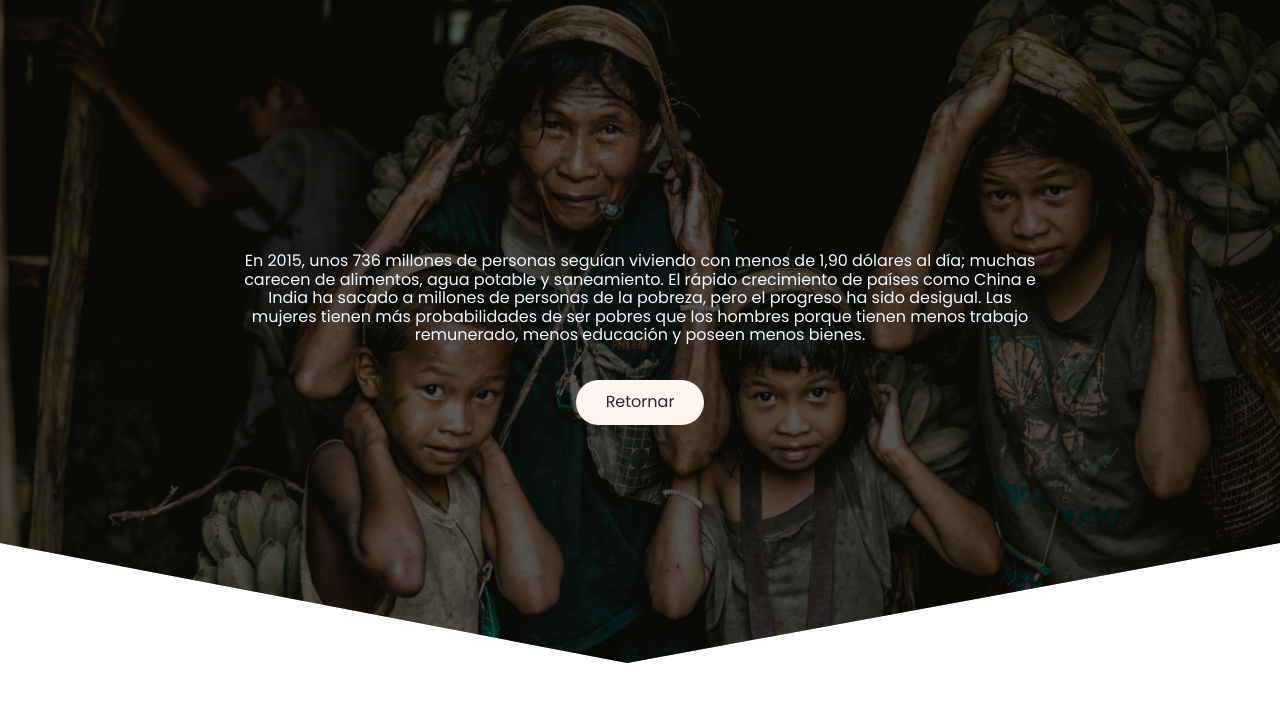
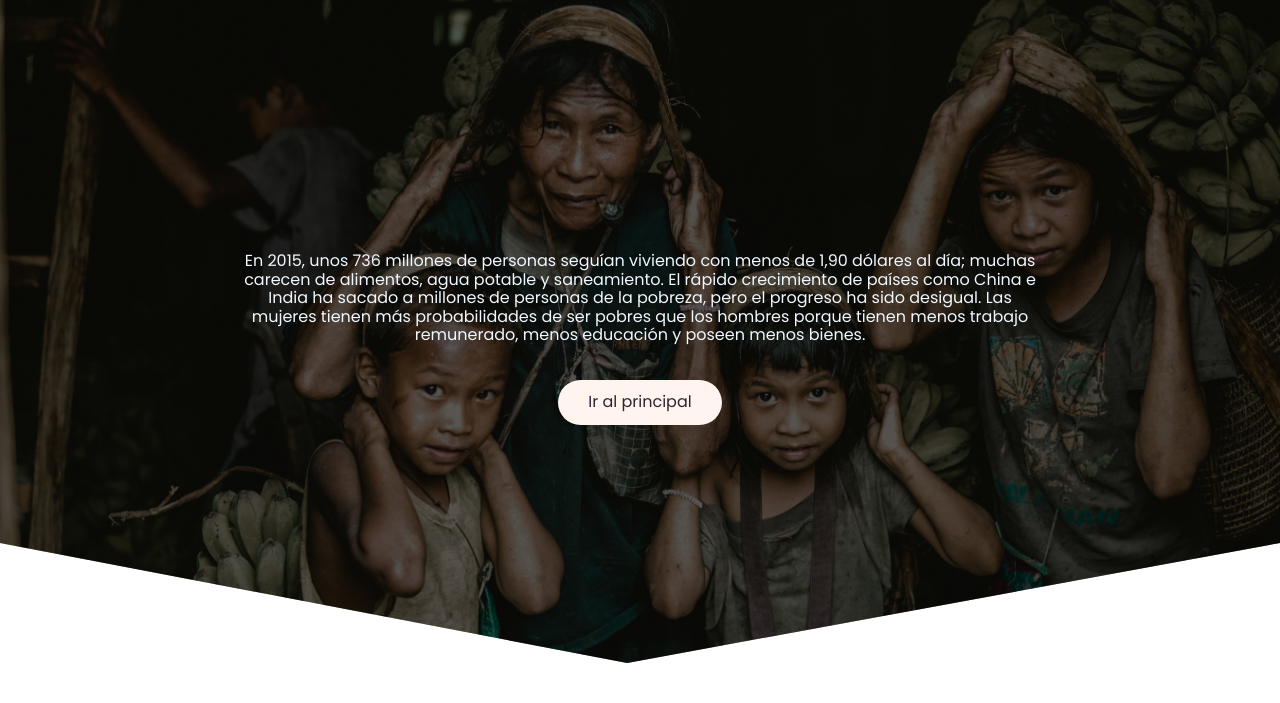
Before and after one commit to uolver/feriasir2023, a plain HTML site: page ods1/londono/index.html in a window 1280 px wide. Shown: the part 97-800 px from the top of the page. Drawn offline with nearby package versions, Linux system fonts and the light colour scheme; a web font is replaced by a local one.

Commit message:
Add files via upload

```diff
--- a/ods1/londono/index.html
+++ b/ods1/londono/index.html
@@ -44,7 +44,7 @@
     <section class="hero_container container">
         <h1 class="hero_title animate__animated animate__infinite	animate__jackInTheBox">Impacto de la pobreza</h1>
         <p class="hero_paragraph">En 2015, unos 736 millones de personas seguían viviendo con menos de 1,90 dólares al día; muchas carecen de alimentos, agua potable y saneamiento. El rápido crecimiento de países como China e India ha sacado a millones de personas de la pobreza, pero el progreso ha sido desigual. Las mujeres tienen más probabilidades de ser pobres que los hombres porque tienen menos trabajo remunerado, menos educación y poseen menos bienes.</p>
-        <a href="../../index.html" class="cta"> Retornar</a>
+        <a href="../../index.html" class="cta"> Ir al principal</a>
     </section>
     </header>
 
```
